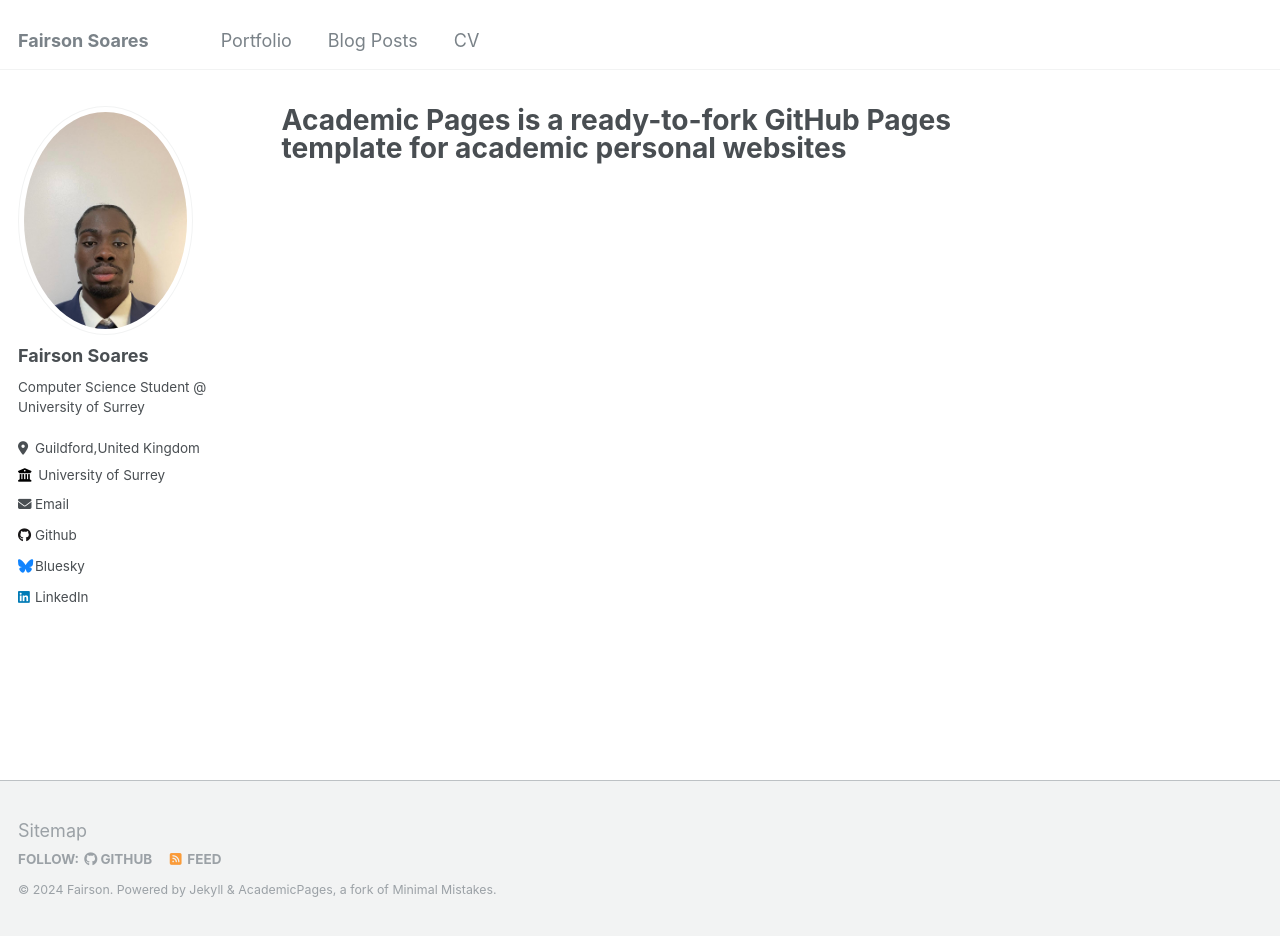
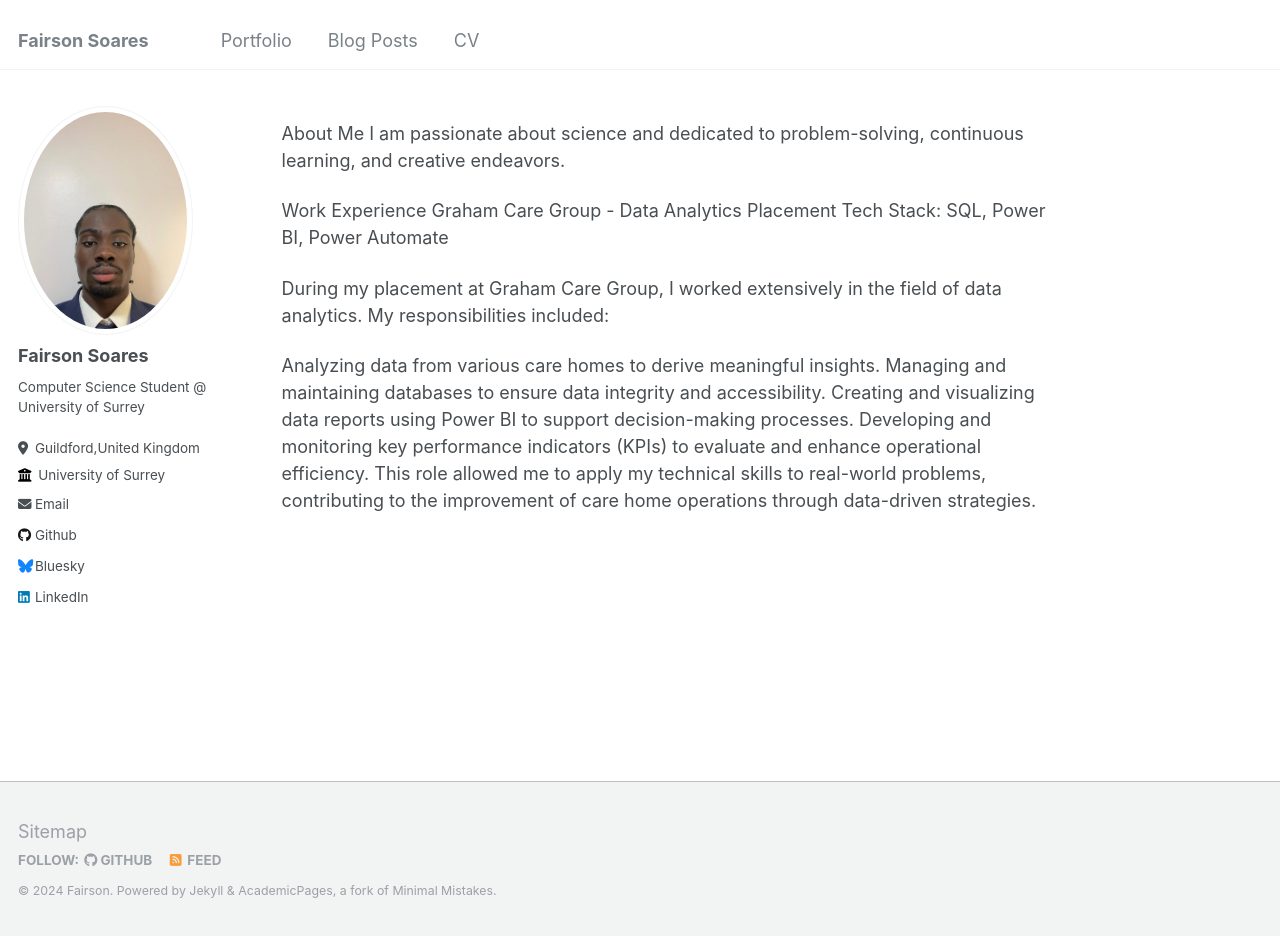
Before and after one commit to Beehive324/Fairson-Soares.github.io, a Jekyll site: the page built from _pages/about.md, in a window 1280 px wide and 936 px high. Built offline with Jekyll 4.4.1, drawn with Linux system fonts in a browser that asks for light colours.

Commit message:
about page

```diff
--- a/_pages/about.md
+++ b/_pages/about.md
@@ -1,8 +1,23 @@
 ---
 permalink: /
-title: "Academic Pages is a ready-to-fork GitHub Pages template for academic personal websites"
+title: ""
 author_profile: true
 redirect_from:
   - /about/
   - /about.html
 ---
+
+About Me
+I am passionate about science and dedicated to problem-solving, continuous learning, and creative endeavors.
+
+Work Experience
+Graham Care Group - Data Analytics Placement
+Tech Stack: SQL, Power BI, Power Automate
+
+During my placement at Graham Care Group, I worked extensively in the field of data analytics. My responsibilities included:
+
+Analyzing data from various care homes to derive meaningful insights.
+Managing and maintaining databases to ensure data integrity and accessibility.
+Creating and visualizing data reports using Power BI to support decision-making processes.
+Developing and monitoring key performance indicators (KPIs) to evaluate and enhance operational efficiency.
+This role allowed me to apply my technical skills to real-world problems, contributing to the improvement of care home operations through data-driven strategies.
```
